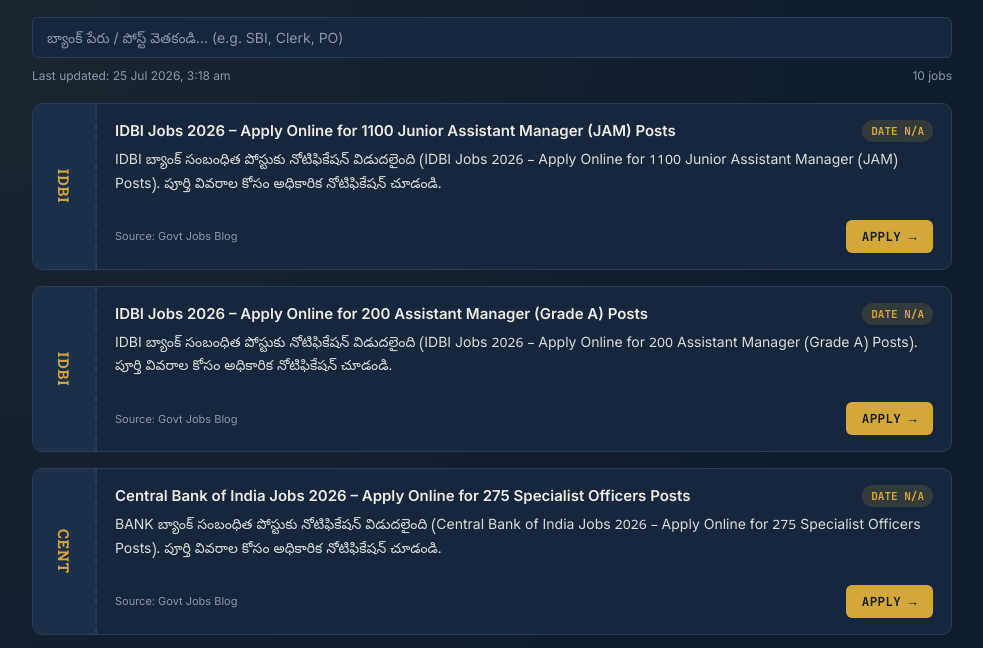
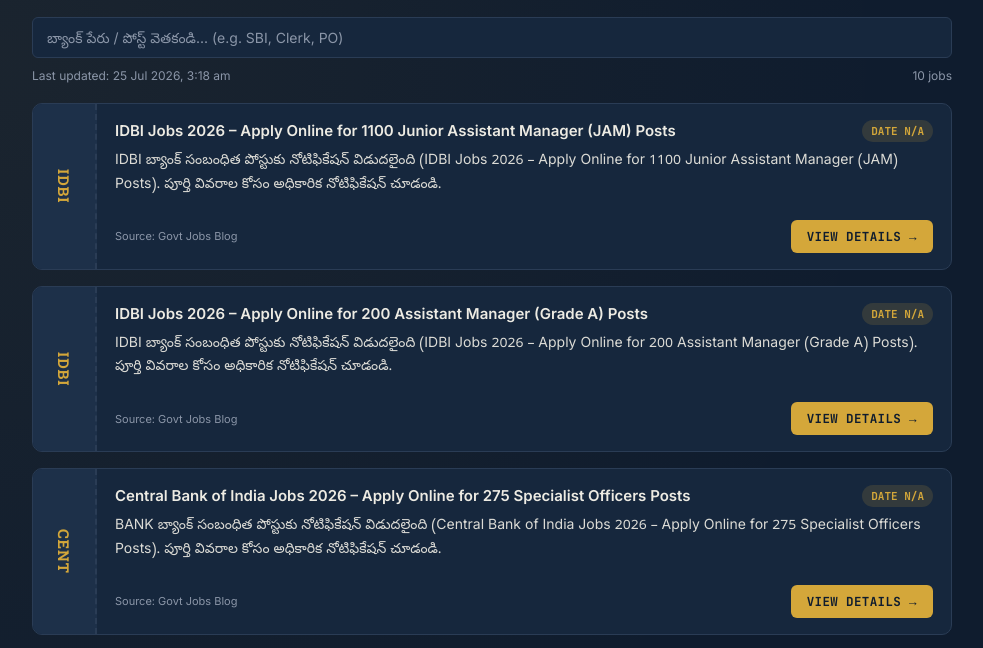
Before and after one commit to pavangidijala/bank-jobs, a plain HTML site: page index.html in a window 1280 px wide. Shown: the part 105-753 px from the top of the page, without its empty margins (148-1131 px from the left). Drawn offline with Linux system fonts and the light colour scheme.

Commit message:
Update job application link and text conditionally

```diff
--- a/index.html
+++ b/index.html
@@ -254,7 +254,9 @@
           </div>
           <div class="apply-row">
             <span class="source-tag">Source: ${escapeHtml(job.source || '—')}</span>
-            <a class="apply" href="${job.link}" target="_blank" rel="noopener">APPLY →</a>
+            <a class="apply" href="${job.applyLink || job.link}" target="_blank" rel="noopener">
+  ${job.isDirectLink ? 'APPLY →' : 'VIEW DETAILS →'}
+</a>
           </div>
         </div>
       </div>`;
```
